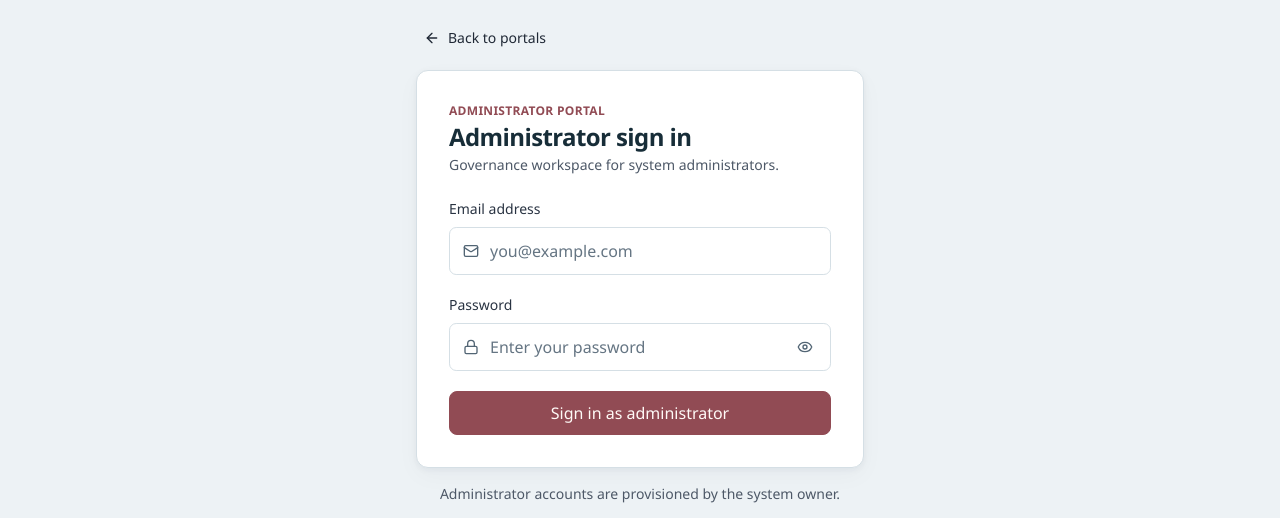
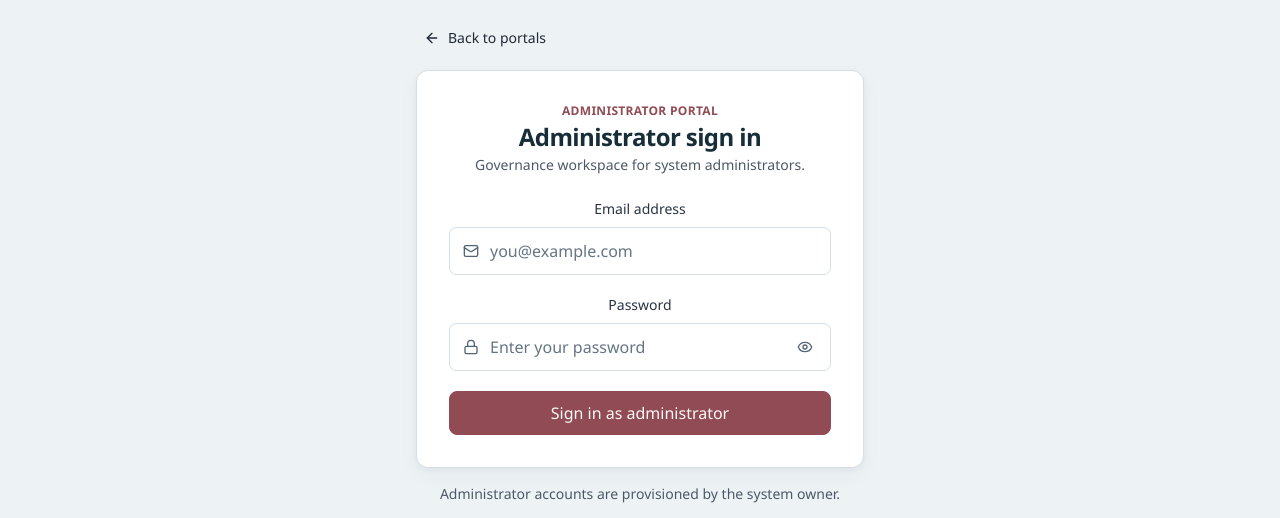
Before and after one commit to kadamswajay24/MediVault, a React (Vite) app in the folder frontend/: page /admin/login in a window 1280 px wide. Shown: the part 130-648 px from the top of the page. Built offline with nearby package versions, Linux system fonts and the light colour scheme; no server answers; a web font is replaced by a local one.

Commit message:
Center login form text

```diff
--- a/frontend/src/pages/LoginPage.tsx
+++ b/frontend/src/pages/LoginPage.tsx
@@ -113,8 +113,8 @@ export const LoginPage: React.FC<{ portal: AuthPortal }> = ({ portal }) => {
           <ArrowLeft className="h-4 w-4" aria-hidden="true" />
           Back to portals
         </Link>
-        <div className="surface-card p-6 sm:p-8">
-          <div className="mb-6">
+        <div className="surface-card p-6 text-center sm:p-8">
+          <div className="mb-6 text-center">
             <p className="text-xs font-semibold uppercase tracking-wide text-[#914B54] dark:text-[#DDA6A3]">{details.title}</p>
             <h1 id="login-page-title" className="mt-1 text-2xl font-semibold tracking-tight text-slate-900 dark:text-white">
               {details.heading}
@@ -133,7 +133,7 @@ export const LoginPage: React.FC<{ portal: AuthPortal }> = ({ portal }) => {
             </div>
           )}
 
-          <form onSubmit={handleSubmit} className="space-y-5">
+          <form onSubmit={handleSubmit} className="space-y-5 text-center">
             <div>
               <label htmlFor="login-email-input" className="mb-2 block text-sm font-medium text-slate-800 dark:text-slate-200">
                 Email address
```
